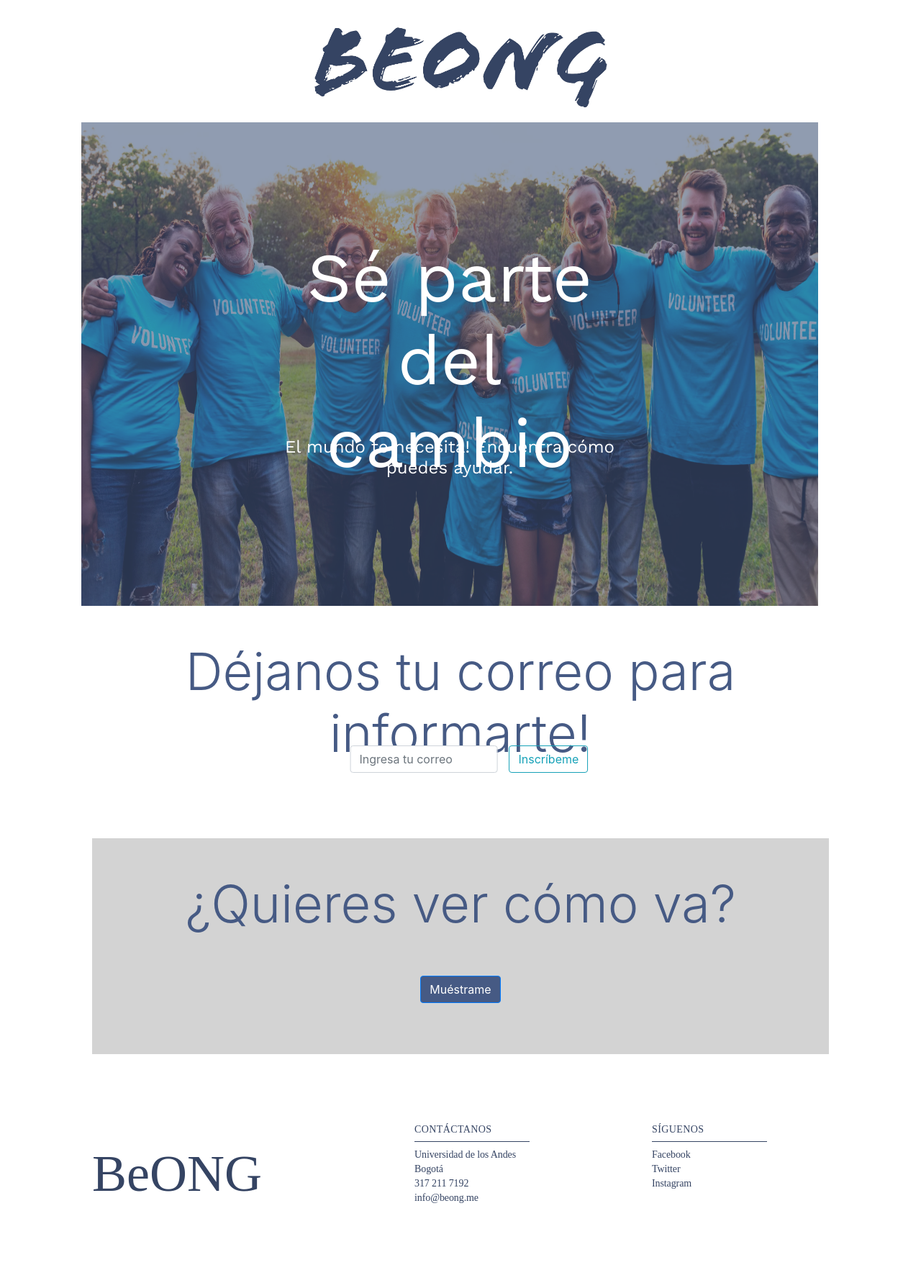
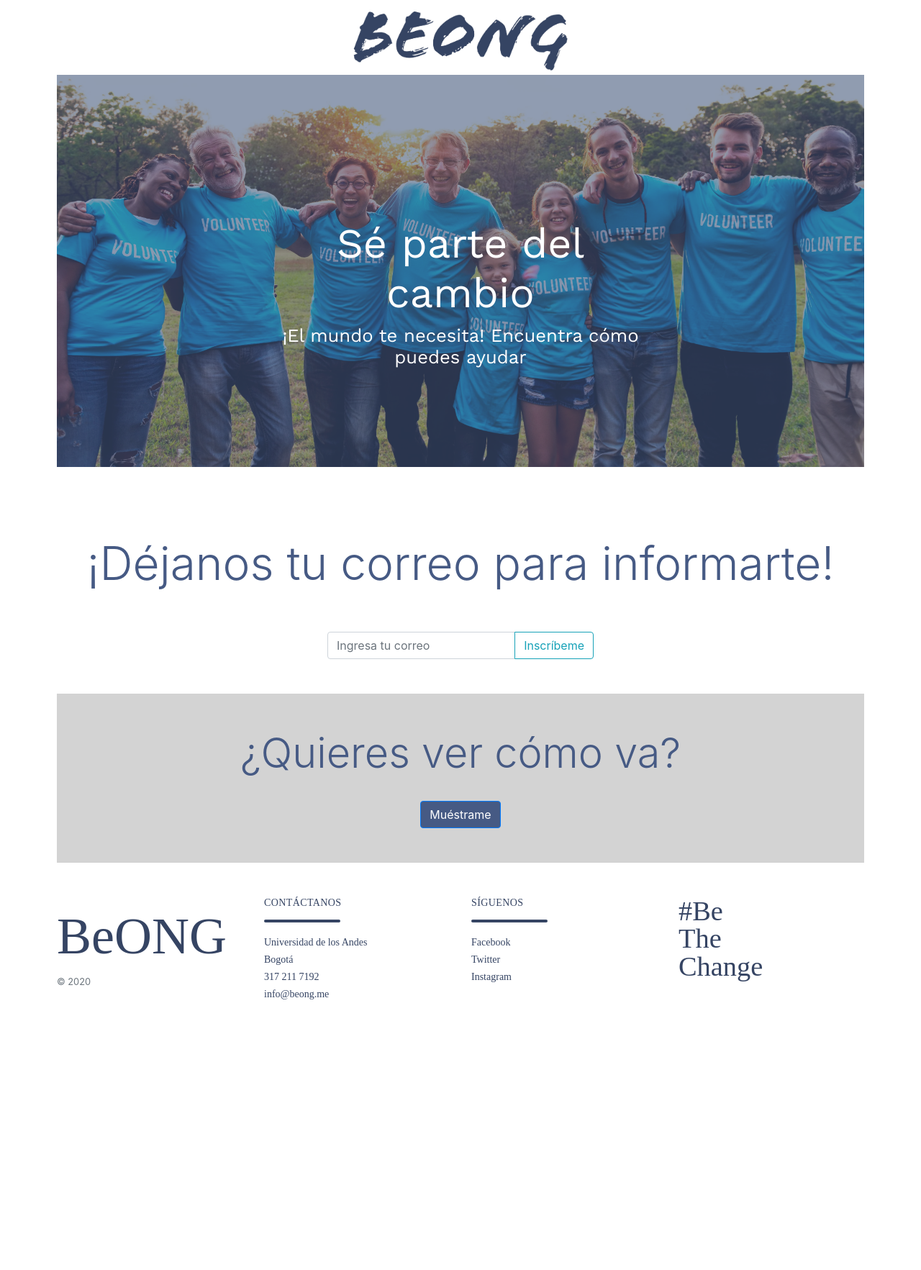
Before and after one commit to ja-avos/beong, a Django app: page / in a window 1280 px wide. Shown: the whole page at 72% size. After the commit the page ends 1389 px from the top, so only its background shows below. Run offline with Django 3.2, Linux system fonts and the light colour scheme; some libraries are stand-ins or nearby versions; some web fonts are replaced.

Commit message:
Versatilidad mejorada

```diff
--- a/landing/templates/landing/index backup.html
+++ b/landing/templates/landing/index backup.html
@@ -482,7 +482,7 @@
             color: rgba(53,68,99,1);
             letter-spacing: -0.1px;
         }
-        #CONT_CTANOS {
+        #CONTACTANOS {
             position: absolute;
             left: 0px;
             top: 0px;
--- a/landing/templates/landing/index.html
+++ b/landing/templates/landing/index.html
@@ -5,49 +5,77 @@
     <meta http-equiv="X-UA-Compatible" content="IE=edge"/>
     <meta name="viewport" content="width=device-width, initial-scale=1.0">
     <title>BeONG</title>
-        <link rel="stylesheet" href="https://stackpath.bootstrapcdn.com/bootstrap/4.4.1/css/bootstrap.min.css" integrity="sha384-Vkoo8x4CGsO3+Hhxv8T/Q5PaXtkKtu6ug5TOeNV6gBiFeWPGFN9MuhOf23Q9Ifjh" crossorigin="anonymous">
+    <link rel="stylesheet" href="https://stackpath.bootstrapcdn.com/bootstrap/4.4.1/css/bootstrap.min.css"
+          integrity="sha384-Vkoo8x4CGsO3+Hhxv8T/Q5PaXtkKtu6ug5TOeNV6gBiFeWPGFN9MuhOf23Q9Ifjh" crossorigin="anonymous">
     <link rel="stylesheet" href="https://use.typekit.net/iib6qmc.css">
     <link href="https://fonts.googleapis.com/css?family=Work+Sans&display=swap" rel="stylesheet">
+    {% load static %}
+    <link rel="shortcut icon" href="{% static "/images/favicon.ico" %}" type="image/x-icon">
+    {% load static %}
+    <link rel="icon" href="{% static "/images/favicon.ico" %}" type="image/x-icon">
+
+    <!-- Global site tag (gtag.js) - Google Analytics -->
+    <script async src="https://www.googletagmanager.com/gtag/js?id=G-9FN5MPRRXZ"></script>
+    <script>
+        window.dataLayer = window.dataLayer || [];
+
+        function gtag() {
+            dataLayer.push(arguments);
+        }
+
+        gtag('js', new Date());
+
+        gtag('config', 'G-9FN5MPRRXZ');
+    </script>
+
     <style id="applicationStylesheet" type="text/css">
         body {
-                width: 80%;
+            width: 90%;
             margin-left: auto;
             margin-right: auto;
         }
+
         #Header {
             position: relative;
             width: 100%;
-                height: 170px;
+            height: 13vh;
             background-color: white;
         }
+
         #beong-logo {
             position: absolute;
             top: 55%;
             margin-left: auto;
             margin-right: auto;
-                height: 120px;
+            padding: 1%;
+            max-height: 110px;
+            max-width: 50vw;
             left: 50%;
             transform: translate(-50%, -50%);
         }
+
         #Intro {
             position: relative;
             background-color: rgba(70, 90, 132, 1);
             width: 100%;
-                display: block;
+            margin-right: auto;
+            margin-left: auto;
             text-align: center;
             font-family: 'Work Sans', sans-serif;
             font-weight: 100;
         }
+
         #volunteers {
             opacity: 0.40;
             background-color: rgba(70, 90, 132, 1);
             position: relative;
-                width: 100%;
-                height: 672px;
+            max-width: 100%;
+            max-height: 672px;
             left: 0px;
             top: 0px;
-                overflow: visible;
+            overflow: hidden;
         }
+
         #introTitle {
             position: absolute;
             top: 50%;
@@ -56,6 +84,7 @@
             text-align: center;
             color: white;
         }
+
         #introDesc {
             position: absolute;
             top: 70%;
@@ -64,6 +93,7 @@
             text-align: center;
             color: white;
         }
+
         #SubscribeSec {
             position: relative;
             background-color: white;
@@ -71,19 +101,18 @@
             height: 275px;
             text-align: center;
         }
+
         #subtitSus {
             color: rgba(70, 90, 132, 1);
+            font-size: 5vw;
+            text-align: center;
         }
+
         #inputContainer {
-                position: absolute;
-                top: 60%;
-                left: 45%;
-                transform: translate(-50%, -50%);
             width: 20%;
-                margin-left: auto;
-                margin-right: 20px;
-                align-self: auto;
+            align-content: center;
         }
+
         #btnContainer {
             position: absolute;
             top: 60%;
@@ -92,6 +121,12 @@
             margin-right: auto;
             margin-left: 20px;
         }
+
+        #btnContainer2 {
+            max-width: 400px;
+            text-align: center;
+        }
+
         #divBtnPage {
             position: relative;
             text-align: center;
@@ -99,9 +134,13 @@
             height: 300px;
             background-color: lightgray;
         }
+
         #subtitPage {
             color: rgba(70, 90, 132, 1);
+            font-size: 4.5vw;
+            text-align: center;
         }
+
         #btnPage {
             width: 100%;
             position: absolute;
@@ -109,9 +148,16 @@
             left: 50%;
             transform: translate(-50%, -50%);
         }
+
+        #btnPage2 {
+            width: 100%;
+            text-align: center;
+        }
+
         #btnPage > .btn-primary, .btn-primary:hover, .btn-primary:active, .btn-primary:visited {
             background-color: rgba(70, 90, 132, 1) !important;
         }
+
         #Footer {
             position: relative;
             width: 100%;
@@ -121,6 +167,7 @@
             bottom: 0px;
             overflow: hidden;
         }
+
         .Rectangle_203 {
             position: absolute;
             overflow: visible;
@@ -130,6 +177,7 @@
             margin-right: auto;
             top: 0px;
         }
+
         #Group_154 {
             position: absolute;
             width: 100%;
@@ -138,14 +186,11 @@
             top: 94px;
             overflow: visible;
         }
+
         .Rectangle_236 {
-            position: absolute;
             overflow: visible;
-            width: 160px;
-            height: 1px;
-            left: 0px;
-            top: 27px;
         }
+
         .Rectangle_237 {
             position: absolute;
             overflow: visible;
@@ -154,30 +199,22 @@
             left: 192px;
             top: 27px;
         }
+
         .Rectangle_238 {
-            position: absolute;
             overflow: visible;
-            width: 160px;
             height: 1px;
-            left: 330px;
-            top: 27px;
         }
+
         #_BeTheChange {
-            position: absolute;
-            left: 609px;
-            top: 46.413px;
             overflow: visible;
-            width: 100px;
-            white-space: nowrap;
-            line-height: 46px;
-            margin-top: -1px;
-            text-align: right;
+            line-height: 3vw;
             font-family: Flood Std;
             font-style: normal;
             font-weight: normal;
-            font-size: 44px;
-            color: rgba(53,68,99,1);
+            font-size: 3vw;
+            color: rgba(53, 68, 99, 1);
         }
+
         #Facebook_Twitter_Instagram {
             position: absolute;
             left: 330px;
@@ -192,9 +229,10 @@
             font-style: normal;
             font-weight: lighter;
             font-size: 14px;
-            color: rgba(53,68,99,1);
+            color: rgba(53, 68, 99, 1);
             letter-spacing: -0.1px;
         }
+
         #Universidad_de_los_Andes_Bogot {
             position: absolute;
             left: 0px;
@@ -209,24 +247,32 @@
             font-style: normal;
             font-weight: lighter;
             font-size: 14px;
-            color: rgba(53,68,99,1);
+            color: rgba(53, 68, 99, 1);
             letter-spacing: -0.1px;
         }
-        #CONT_CTANOS {
-            position: absolute;
-            left: 0px;
-            top: 0px;
-            overflow: visible;
-            width: 104px;
-            white-space: nowrap;
-            text-align: left;
+
+        #CONTACTANOS {
             font-family: Komet;
             font-style: normal;
             font-weight: normal;
             font-size: 14px;
-            color: rgba(53,68,99,1);
+            color: rgba(53, 68, 99, 1);
             letter-spacing: 0.4px;
         }
+
+        hr.new1 {
+            border: 2px solid rgba(53, 68, 99, 1);
+            border-radius: 5px;
+        }
+
+        #CONTACTANOSText {
+            font-family: Komet;
+            font-style: normal;
+            font-weight: normal;
+            font-size: 14px;
+            color: rgba(53, 68, 99, 1);
+        }
+
         #S_GUENOS {
             position: absolute;
             left: 330px;
@@ -239,100 +285,117 @@
             font-style: normal;
             font-weight: normal;
             font-size: 14px;
-            color: rgba(53,68,99,1);
+            color: rgba(53, 68, 99, 1);
             letter-spacing: 0.4px;
         }
+
         #BeONG {
-            position: absolute;
-            margin-left: auto;
-            margin-right: auto;
-            top: 130px;
-            overflow: visible;
-            width: 228px;
-            white-space: nowrap;
-            line-height: 76px;
-            margin-top: -2px;
-            text-align: center;
             font-family: flood-std;
             font-style: normal;
             font-weight: normal;
             font-size: 72px;
-            color: rgba(53,68,99,1);
+            color: rgba(53, 68, 99, 1);
         }
+
+        #title1 {
+            font-size: 4.5vw;
+        }
+
+        #title2 {
+            font-size: 2vw;
+        }
+
+        #colorContainer3 {
+            background-color: lightgray;
+        }
+
     </style>
 </head>
 <body>
+<div class="container-fluid">
     <div id="Header">
         {% load static %}
-            <img src="{% static "/images/BeONG.png" %}" class="img" id="beong-logo" alt="BeONG">
+        <img src="{% static "/images/BeONG.png" %}" class="img-fluid" id="beong-logo" alt="BeONG">
     </div>
     <div id="Intro" class="row">
         {% load static %}
-                <img id="volunteers" class="img-responsive w-100" src="{% static "/images/volunteers.webp" %}">
+        <img id="volunteers" class="img-fluid" src="{% static "/images/volunteers.webp" %}">
         <div id="introTitle">
-                <h1 class="display-1">Sé parte del cambio</h1>
+            <h1 id="title1">Sé parte del cambio</h1>
         </div>
         <div id="introDesc">
-                <h4 >El mundo te necesita! Encuentra cómo puedes ayudar.</h4>
+            <h4 id="title2">¡El mundo te necesita! Encuentra cómo puedes ayudar</h4>
         </div>
     </div>
-        <div id="SubscribeSec">
-            <h1 class="display-3 mt-5" id="subtitSus">Déjanos tu correo para informarte!</h1>
-            <div id="inputContainer">
-                <input id="emailInput" type="email" class="form-control w-100" placeholder="Ingresa tu correo">
-            </div>
-            <div class="input-group-append" id="btnContainer">
-                <button class="btn btn-outline-info" type="button" id="inputGroupFileAddon04" onclick="subscribe()">Inscríbeme</button>
+
+    <div class="container-sm pt-5 pb-5">
+        <h1 class="display-3 mt-5" id="subtitSus">¡Déjanos tu correo para informarte!</h1>
+        <div class="container" id="btnContainer2">
+            <div class="input-group pt-5">
+                <input id="emailInput" type="text" class="form-control" placeholder="Ingresa tu correo"
+                       aria-label="emailInput"
+                       aria-describedby="basic-addon2">
+                <div class="input-group-append">
+                    <button class="btn btn-outline-info" type="button" onclick="subscribe()">Inscríbeme</button>
                 </div>
             </div>
-        <div id="divBtnPage">
-            <h1 class="display-3 pt-5" id="subtitPage">¿Quieres ver cómo va?</h1>
-            <div id="btnPage">
-                <button class="btn btn-primary" type="button" id="inputGroupFileAddon04" onclick="openPage()">Muéstrame</button>
         </div>
     </div>
-        <div id="Footer" class="Footer">
-            <svg class="Rectangle_203">
-                <rect fill="rgba(255,255,255,1)" id="Rectangle_203" rx="0" ry="0" x="0" y="0" width="100%" height="331">
-                </rect>
-            </svg>
-            <div id="Group_154">
-                <svg class="Rectangle_236">
-                    <rect fill="rgba(53,68,99,1)" id="Rectangle_236" rx="0" ry="0" x="0" y="0" width="160" height="1">
-                    </rect>
-                </svg>
-                <svg class="Rectangle_238">
-                    <rect fill="rgba(53,68,99,1)" id="Rectangle_238" rx="0" ry="0" x="0" y="0" width="160" height="1">
-                    </rect>
-                </svg>
+
+    <div class="container-sm pt-5 pb-5" id="colorContainer3">
+        <h1 class="display-3" id="subtitPage">¿Quieres ver cómo va?</h1>
+        <br>
+        <div id="btnPage2">
+            <button class="btn btn-primary" type="button" style="background-color: rgba(70, 90, 132, 1)"
+                    onclick="openPage()">Muéstrame
+            </button>
+        </div>
+    </div>
+
+    <footer class="pt-4 pt-md-5">
+        <div class="row">
+            <div class="col-12 col-md">
+                <div id="BeONG">
+                    <span>BeONG</span>
+                </div>
+                <small class="d-block mb-3 text-muted">© 2020</small>
+            </div>
+            <div class="col-6 col-md">
+                <h5 id="CONTACTANOS">CONTÁCTANOS</h5>
+                <hr class="new1 mb-2 mt-0 d-inline-block mx-auto" style="width: 8vw">
+                <ul class="list-unstyled text-small mb-4 ">
+                    <li><a id="CONTACTANOSText" href="https://www.uniandes.edu.co">Universidad de los Andes</a></li>
+                    <li><a id="CONTACTANOSText">Bogotá</a></li>
+                    <li><a id="CONTACTANOSText">317 211 7192</a></li>
+                    <li><a id="CONTACTANOSText" href="mailto:info@beong.me">info@beong.me</a></li>
+                </ul>
+            </div>
+            <div class="col-6 col-md">
+                <h5 id="CONTACTANOS">SÍGUENOS</h5>
+                <hr class="new1 mb-2 mt-0 d-inline-block mx-auto" style="width: 8vw;">
+                <ul class="list-unstyled text-small">
+                    <li><a id="CONTACTANOSText" href="https://www.facebook.com/BeONG-102726601385619/">Facebook</a></li>
+                    <li><a id="CONTACTANOSText" href="https://twitter.com/bethechangeBeOn?s=09">Twitter</a></li>
+                    <li><a id="CONTACTANOSText" href="https://instagram.com/bethechangebeong?igshid=1af15is5hwz3y">Instagram</a>
+                    </li>
+                </ul>
+            </div>
+            <div class="col-6 col-md">
                 <div id="_BeTheChange">
                     <span>#Be<br/>The<br/>Change</span>
                 </div>
-                <div id="Facebook_Twitter_Instagram">
-                    <span>Facebook<br/>Twitter<br/>Instagram</span>
-                </div>
-                <div id="Universidad_de_los_Andes_Bogot">
-                    <span>Universidad de los Andes<br/>Bogotá<br/>317 211 7192<br/>info@beong.me</span>
-                </div>
-                <div id="CONT_CTANOS">
-                    <span>CONTÁCTANOS</span>
-                </div>
-                <div id="S_GUENOS">
-                    <span>SÍGUENOS</span>
             </div>
         </div>
-            <div id="BeONG">
-                <span>BeONG</span>
-            </div>
-        </div>
+    </footer>
+
     <script>
         function subscribe() {
             var email = document.getElementById("emailInput").value;
             var parts = email.split("@");
-                if(parts.length == 2 && parts[1].split(".").length >= 2){
+            if (parts.length == 2 && parts[1].split(".").length >= 2) {
                 //Code to save mail
                 const Http = new XMLHttpRequest();
-                    const url='http://127.0.0.1:8000/add';
+                const url = 'http://beong.me/add';
                 console.log(url);
                 Http.open("POST", url);
                 Http.setRequestHeader("Content-type", "application/json;charset=UTF-8");
@@ -341,21 +404,23 @@
                 }));
 
                 Http.onreadystatechange = (e) => {
-                      if(Http.responseText == "OK"){
-                        alert("Registrado exitosamente. Gracias!");
-                      } else if(this.status != "") {
+                    if (Http.responseText == "OK") {
+                        alert("Registrado exitosamente. ¡Gracias!");
+                    } else if (this.status != "") {
                         alert(Http.responseText);
                     }
                 }
 
                 document.getElementById("emailInput").value = "";
             } else {
-                    alert("El email no es correcto. Por favor revise.");
+                alert("El email no es correcto. Por favor revisa.");
             }
         }
+
         function openPage() {
             window.open("https://xd.adobe.com/view/22ce8d00-570f-4b98-74b5-c7353c9d6034-54ff/?fullscreen&hints=off")
         }
     </script>
+</div>
 </body>
 </html>
```
Also changed, not shown: db.sqlite3, landing/static/images/favicon.ico (added). Lines whose indentation alone changed are shown as unchanged.
